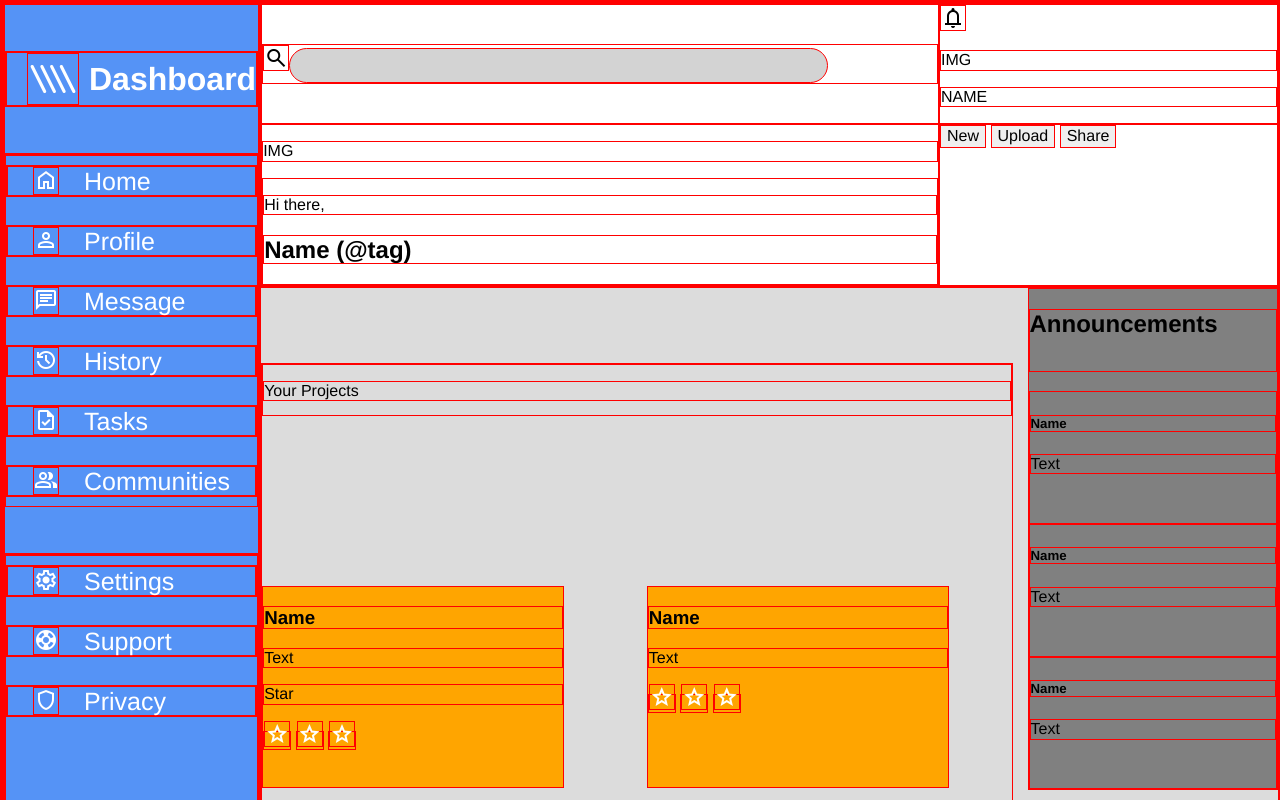
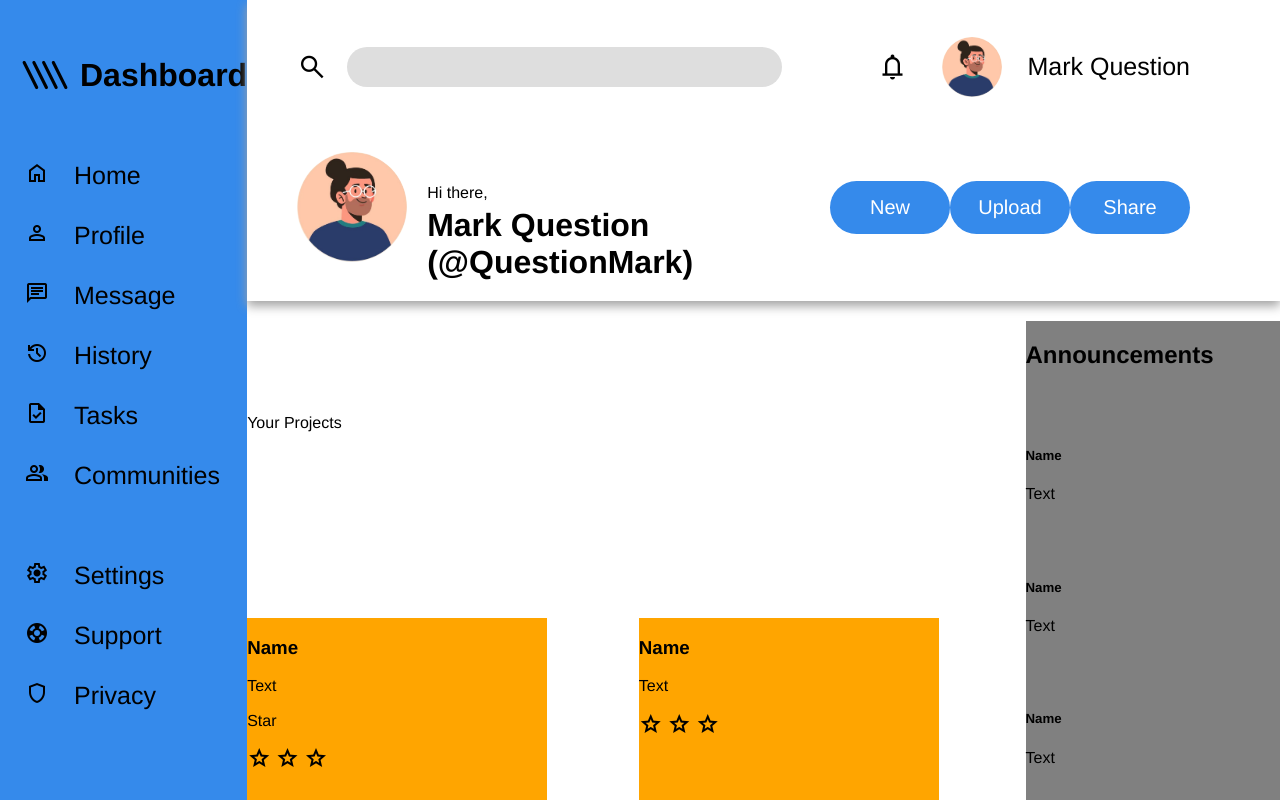
Before and after one commit to HiDeny/Admin-Dashboard, a plain HTML site: page index.html in a window 1280 px wide. Shown: the top 800 px of the page. Drawn offline with nearby package versions, Linux system fonts and the light colour scheme.

Commit message:
Header style update

```diff
--- a/index.html
+++ b/index.html
@@ -35,19 +35,25 @@
         </div>
 
         <div class="header">
+
             <div class="search">
-                <span><i class="material-symbols-outlined">search</i><input type="search" name="searchBar" id="searchBar"></span>
+                <a href="#"><i class="material-symbols-outlined">search</i></a>
+                <input type="search" name="searchBar" id="searchBar">
             </div>
+
             <div class="login">
-                <i class="material-symbols-outlined">notifications</i>
-                <p>IMG</p>
-                <p>NAME</p>
+                <a href="#"><i class="material-symbols-outlined">notifications</i></a>
+                <a href="#"><img src="./images/profilepic.jpg" alt="profile Image" class="profileImage"></a>
+                <p>Mark Question</p>
             </div>
+
             <div class="profile">
-                <p>IMG</p>
+                <div class="avatar">
+                    <img src="./images/profilepic.jpg" alt="profile Image" class="profileImage">
+                </div>
                 <div class="user">
                     <p>Hi there,</p>
-                    <h2>Name (@tag)</h2>
+                    <h2>Mark Question (@QuestionMark)</h2>
                 </div>
             </div>
             <div class="add">
--- a/style.css
+++ b/style.css
@@ -352,7 +352,7 @@
 /* My CSS */
 
 * {
-  border: 0.5px red solid;
+  /* border: 0.5px rgba(255, 0, 0, 0.514) solid; */
 }
 
 :root {
@@ -373,7 +373,7 @@
   grid-template-rows: 150px 400px 400px;
   grid-row: 1 / -1;
 
-  background-color: rgb(85, 147, 246);
+  background-color: rgb(53, 138, 235);
   color: white;
 }
 
@@ -438,22 +438,145 @@
 }
 /* HEADER */
 .header {
+  padding-top: 20px;
+  margin-bottom: 20px;
   grid-row: 1 / 2;
 
   display: grid;
   grid-template-columns: 2fr 1fr;
+  grid-template-rows: 1fr 2fr;
+
+  box-shadow: 0px 5px 10px 0px rgb(162, 162, 162);;
 }
 
 .search {
   display: grid;
+  grid-template-columns: 50px 50px auto;
   align-items: center;
 }
 
+.search a {
+  grid-column: 2 / 3;
+}
+
+.search a:visited, a:link {
+  color: black;
+  text-decoration: none;
+}
+
 #searchBar {
-  background-color: lightgray;
-  width: 80%;
+  background-color: rgb(222, 222, 222);
   height: 35px;
   border-radius: 20px;
+  width: 90%;
+  padding: 20px;
+  font-size: 1.5rem;
+  outline: transparent;
+  border: transparent;
+}
+
+#searchBar:focus {
+  outline: transparent;
+}
+
+.search .material-symbols-outlined {
+  display: grid;
+  align-items: center;
+  font-size: 30px;
+}
+
+.profileImage {
+  border-radius: 50%;
+}
+
+.login {
+  display: grid;
+  grid-template-columns: 50px 70px auto 70px;
+  align-items: center;
+  justify-content: end;
+  gap: 20px;
+}
+
+.login a:visited, a:link {
+  color: black;
+  text-decoration: none;
+}
+
+.login a {
+  display: grid;
+  margin: 0;
+  justify-content: center;
+}
+
+.login .material-symbols-outlined {
+  display: grid;
+  font-size: 30px;
+  justify-content: center;
+}
+
+.login .profileImage {
+  display: grid;
+  /* justify-content: center; */
+  width: 60px;
+}
+
+.login p {
+  font-size: 25px;
+}
+
+.profile {
+  display: grid;
+  grid-template-columns: 50px 130px auto 20px ;
+}
+
+.profile .profileImage {
+  width: 110px;
+}
+
+.avatar {
+  grid-column: 2 / 3;
+
+  display: grid;
+  align-items: center;
+}
+
+.user {
+  display: grid;
+  grid-template-rows: 20px 1fr 1fr 20px;
+  gap: 0px;
+  align-items: center;
+}
+
+.user p {
+  grid-row: 2 / 3;
+  align-self: end;
+  margin-bottom: 5px;
+}
+
+.user h2 {
+  grid-row: 3 / 4;
+  align-self: start;
+  margin: 0;
+  font-size: 2rem;
+}
+
+.add {
+  display: grid;
+  grid-template-columns: repeat(3, auto) 90px;
+  /* gap: 20px; */
+  /* justify-content: space-evenly; */
+  align-items: center;
+}
+
+.add button {
+  background-color: rgb(53, 138, 235);
+  color: white;
+  font-size: 20px;
+  width: 120px;
+  padding: 15px;
+  border-radius: 30px;
+  border: transparent;
+  justify-self: end;
 }
 
 
@@ -468,7 +591,7 @@
   justify-content: center;
   align-items: center;
 
-  background-color: gainsboro;
+  background-color: rgb(255, 255, 255);
 }
 
 .projects {
```
Also changed, not shown: images/profilepic.jpg (added), 2 other files.
